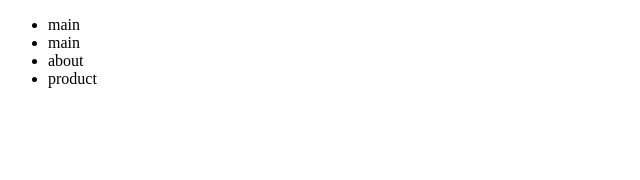
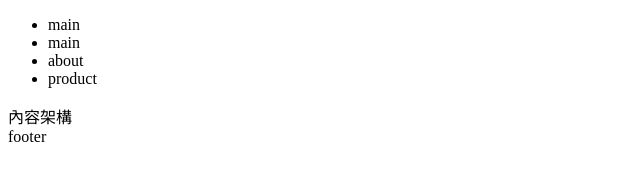
Before and after one commit to sexfat/newProjecct, a plain HTML site: page index.html in a window 1280 px wide. Shown: the whole page, without its empty margins (0-640 px from the left). Drawn offline with Linux system fonts and the light colour scheme.

Commit message:
add content

```diff
--- a/index.html
+++ b/index.html
@@ -16,6 +16,10 @@
 
             </ul></nav>
         </header>
+        <div class="container">
+     內容架構
+        </div>
+        <footer>footer</footer>
     </div>
 
 </body>
```
